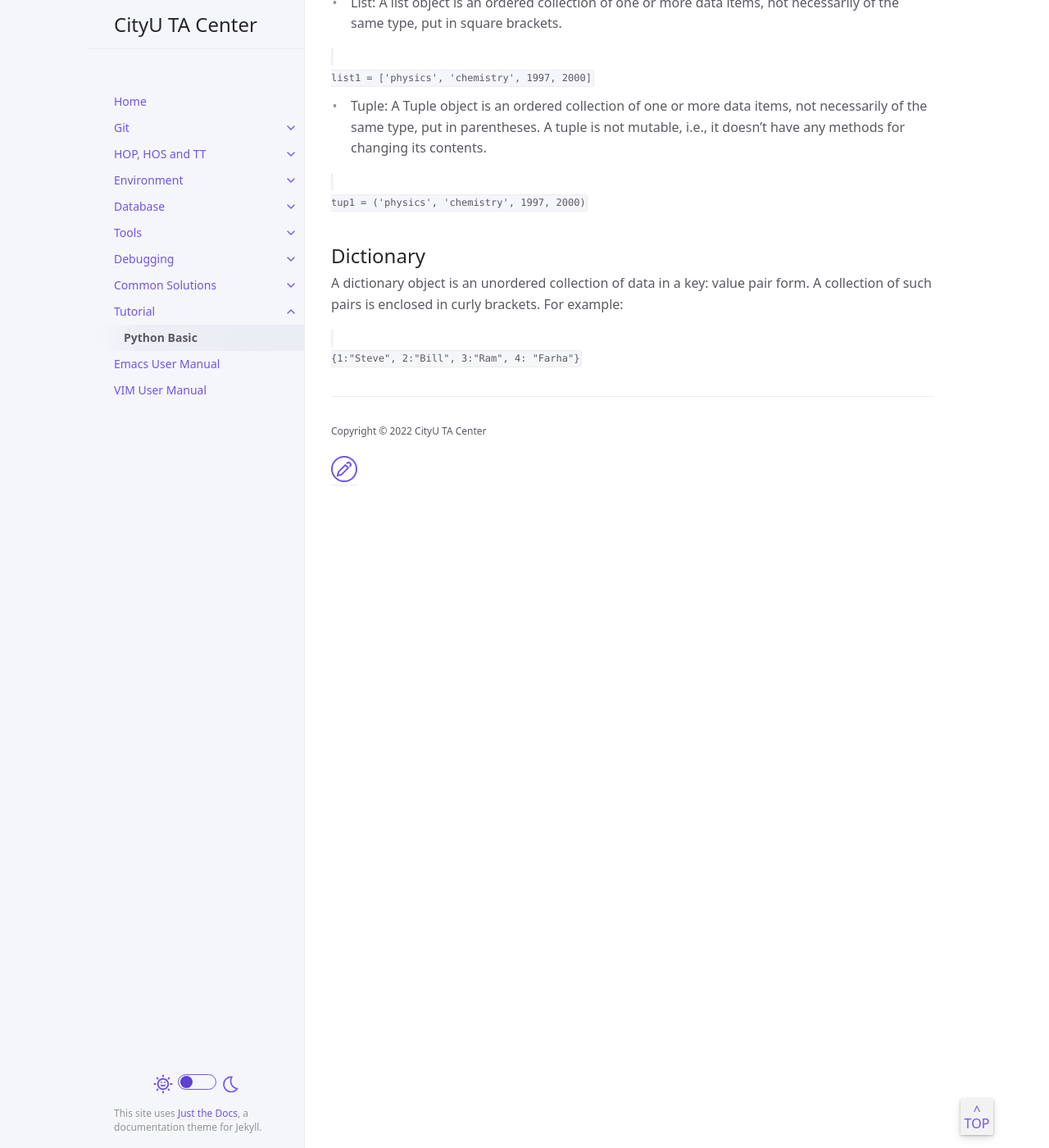
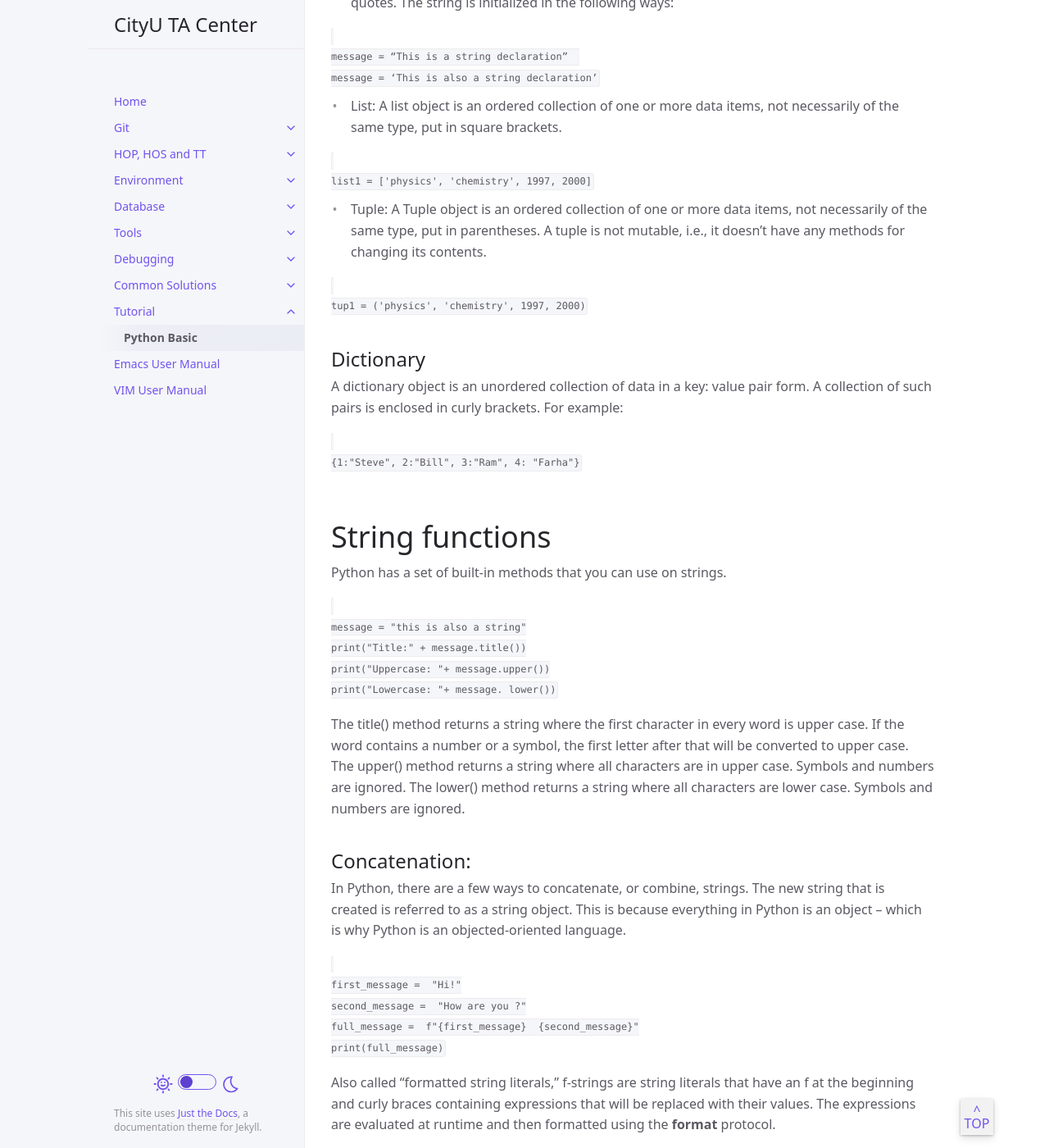
Before and after one commit to thomasthaddeus/cityuseattle.github.io, a Jekyll site: the page built from docs/tutorial/Python_Basic.md, in a window 1280 px wide and 1400 px high, scrolled down 2420 px. Shown: the whole window at 82% size. Built offline with Jekyll 4.4.1, drawn with Linux system fonts in a browser that asks for light colours; some of the changed text lies outside the part shown.

Commit message:
tutorial

```diff
--- a/docs/tutorial/Python_Basic.md
+++ b/docs/tutorial/Python_Basic.md
@@ -77,3 +77,43 @@ A dictionary object is an unordered collection of data in a key: value pair form
 <pre><code>
 {1:"Steve", 2:"Bill", 3:"Ram", 4: "Farha"}
 </code></pre>
+
+# String functions
+Python has a set of built-in methods that you can use on strings.
+<pre><code>
+message = "this is also a string"
+print("Title:" + message.title())
+print("Uppercase: "+ message.upper())
+print("Lowercase: "+ message. lower())
+</code></pre>
+
+The title() method returns a string where the first character in every word is upper case. If the word contains a number or a symbol, the first letter after that will be converted to upper case.
+The upper() method returns a string where all characters are in upper case. Symbols and numbers are ignored.
+The lower() method returns a string where all characters are lower case. Symbols and numbers are ignored.
+
+## Concatenation:
+In Python, there are a few ways to concatenate, or combine, strings. The new string that is created is referred to as a string object. This is because everything in Python is an object – which is why Python is an objected-oriented language.
+<pre><code>
+first_message =  "Hi!"
+second_message =  "How are you ?"
+full_message =  f"{first_message}  {second_message}"
+print(full_message)
+</code></pre>
+
+Also called “formatted string literals,” f-strings are string literals that have an f at the beginning and curly braces containing expressions that will be replaced with their values. The expressions are evaluated at runtime and then formatted using the __format__ protocol.
+
+# Numbers and operators
+The Python language supports the following types of operators:
+* Arithmetic Operators
+* Comparison (Relational) Operators
+* Assignment Operators
+* Logical Operators
+* Bitwise Operators
+* Membership Operators
+* Identity Operators
+
+The commonly used operators are discussed below.
+
+## Arithmetic Operators
+Consider the values of a = 10 and b = 20.
+<img>Arithmetic.jpg</img>
```
Also changed, not shown: docs/tools/Arithmetic.jpg (added).
